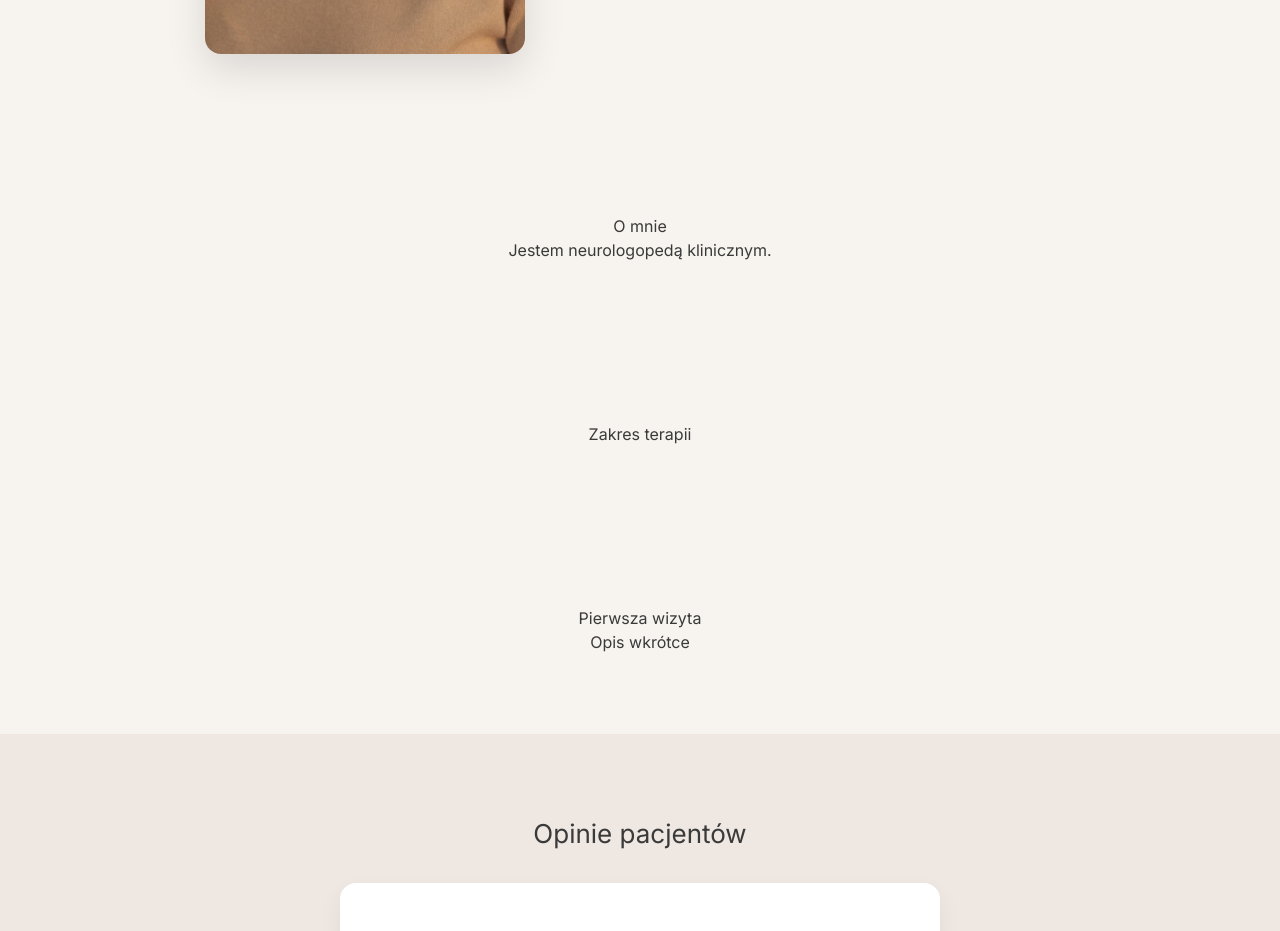
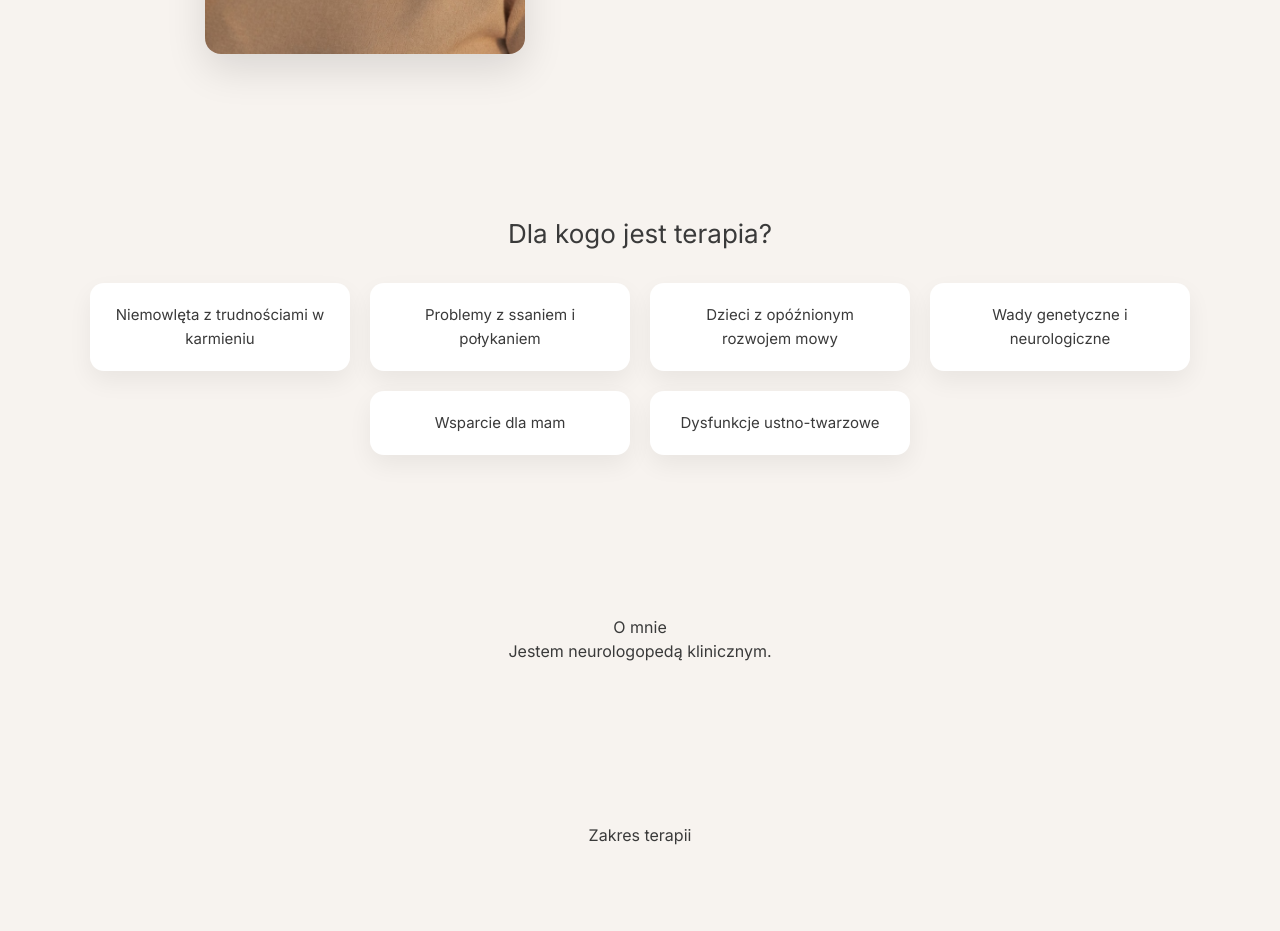
Before and after one commit to mateuszpuchala86-bit/neurologopeda-site, a Next.js app: page / in a window 1280 px wide. Shown: the part 1360-2291 px from the top of the page. Built offline with nearby package versions, Linux system fonts and the light colour scheme.

Commit message:
Add target group section

```diff
--- a/src/app/page.js
+++ b/src/app/page.js
@@ -168,6 +168,53 @@ export default function Home() {
   </div>
 
 </section>
+{/* DLA KOGO */}
+<section
+  style={{
+    background: "#F7F3EF",
+    padding: "80px 20px",
+    textAlign: "center"
+  }}
+>
+
+  <h2 style={{ fontSize: "26px", marginBottom: "30px" }}>
+    Dla kogo jest terapia?
+  </h2>
+
+  <div
+    style={{
+      display: "flex",
+      flexWrap: "wrap",
+      justifyContent: "center",
+      gap: "20px"
+    }}
+  >
+    {[
+      "Niemowlęta z trudnościami w karmieniu",
+      "Problemy z ssaniem i połykaniem",
+      "Dzieci z opóźnionym rozwojem mowy",
+      "Wady genetyczne i neurologiczne",
+      "Wsparcie dla mam",
+      "Dysfunkcje ustno-twarzowe"
+    ].map((item, i) => (
+      <div
+        key={i}
+        style={{
+          background: "white",
+          padding: "20px",
+          borderRadius: "14px",
+          width: "260px",
+          boxShadow: "0 10px 25px rgba(0,0,0,0.06)",
+          fontSize: "15px",
+          lineHeight: "1.6"
+        }}
+      >
+        {item}
+      </div>
+    ))}
+  </div>
+
+</section>
       {/* O MNIE */}
       <section id="o-mnie" style={{ padding: "80px 20px", textAlign: "center" }}>
         <h2>O mnie</h2>
```
